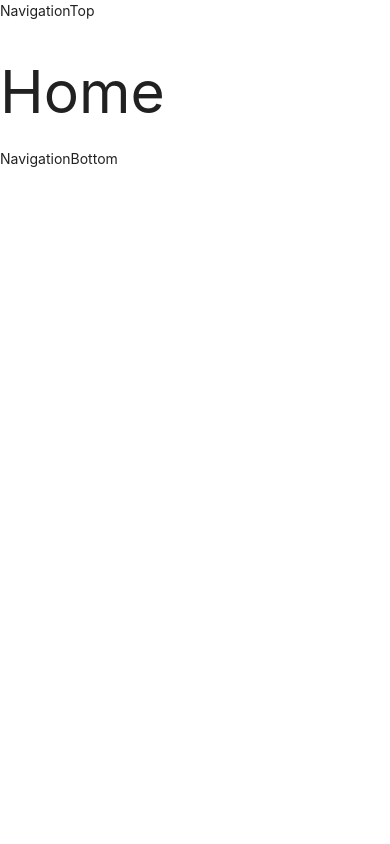
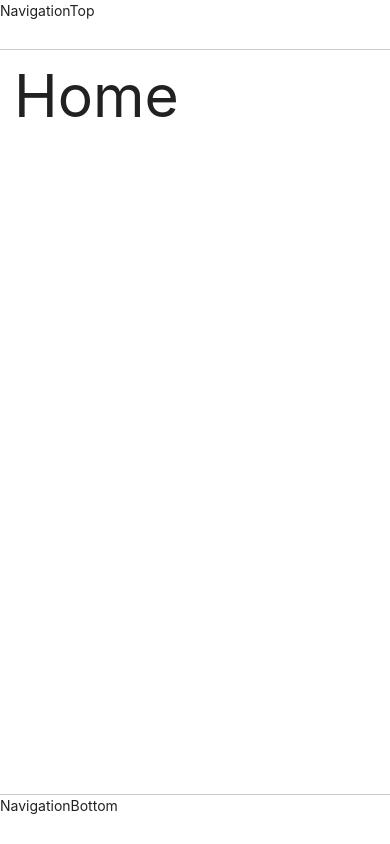
Before and after one commit to jack-carling/photo-pwa, a Vue app in the folder frontend/: page / in a window 390 px wide. Built offline with nearby package versions, Linux system fonts and the light colour scheme.

Commit message:
Fixed grid-layout
Responsive, auto-adjusting to content and also height of navigation components.

```diff
--- a/frontend/src/App.vue
+++ b/frontend/src/App.vue
@@ -1,21 +1,21 @@
 <template>
-<main>
-  <NavigationTop />
-    <router-view></router-view>
-  <NavigationBottom />
-</main>
+  <main class="app">
+    <NavigationTop />
+      <router-view id="router"></router-view>
+    <NavigationBottom />
+  </main>
 </template>
 
 <script>
-import NavigationTop from './components/NavigationTop.vue'
-import NavigationBottom from './components/NavigationBottom.vue'
+import NavigationTop from './components/NavigationTop.vue';
+import NavigationBottom from './components/NavigationBottom.vue';
 
 export default {
   components: {
     NavigationTop,
-    NavigationBottom
-  }
-}
+    NavigationBottom,
+  },
+};
 </script>
 
 <style>
@@ -26,4 +26,15 @@ export default {
   -webkit-font-smoothing: antialiased;
   -moz-osx-font-smoothing: grayscale;
 }
+#router {
+  max-height: 100%;
+  margin: 0;
+  padding: 1rem;
+  overflow: auto;
+}
+main.app {
+  display: grid;
+  grid-template-rows: min-content auto min-content;
+  height: 100vh;
+}
 </style>
--- a/frontend/src/components/NavigationBottom.vue
+++ b/frontend/src/components/NavigationBottom.vue
@@ -11,4 +11,8 @@ export default {
 </script>
 
 <style scoped>
+div {
+  height: 50px;
+  border-top: 1px solid #CCCCCC;
+}
 </style>
--- a/frontend/src/components/NavigationTop.vue
+++ b/frontend/src/components/NavigationTop.vue
@@ -11,4 +11,8 @@ export default {
 </script>
 
 <style scoped>
+div {
+  height: 50px;
+  border-bottom: 1px solid #CCCCCC;
+}
 </style>
```
